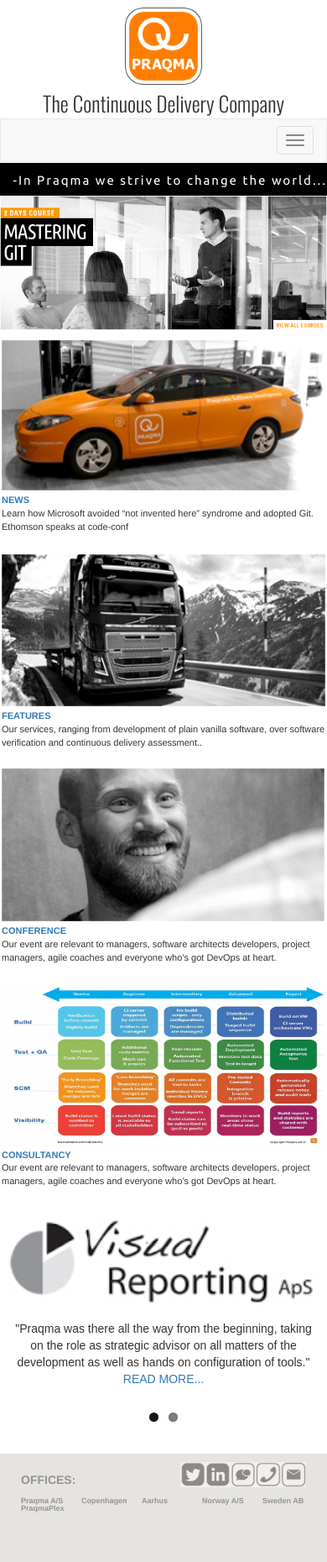
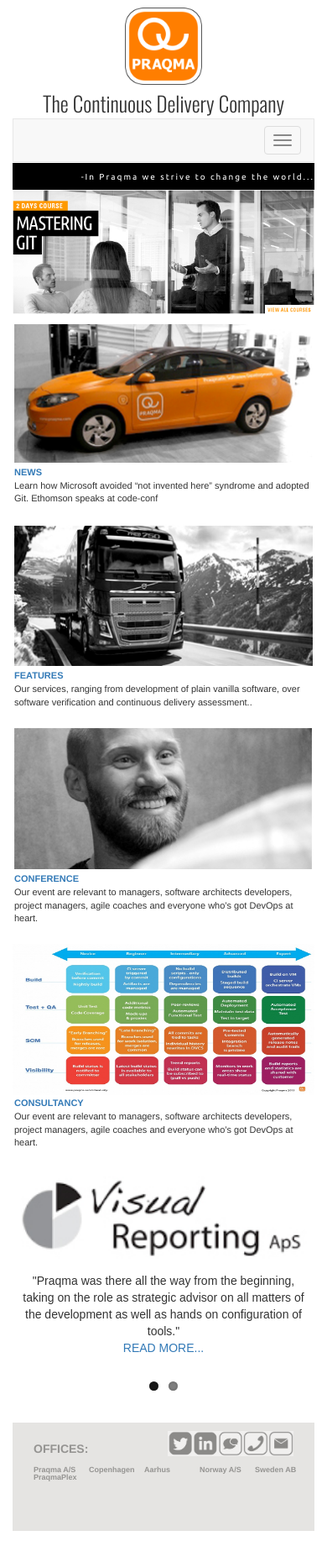
Before and after one commit to lakruzz/blogs, a Jekyll site: the page built from index.md, in a window 390 px wide. Shown: the whole page at 84% size. Built offline with Jekyll 4.4.1, drawn with Linux system fonts in a browser that asks for light colours; after the commit the page ends 1823 px from its top, so only the background shows below that.

Commit message:
Squashed commit of the following:
commit 9eb54b3769e04130b27d77de909470dfd6de6d9f
Author: Ali <ali@praqma.net>
Date:   Wed Sep 23 11:01:28 2015 +0200

    margin for rspnsvness improved banner text made responsive

commit 11a0ad8a5998055ee697936ca2ddf0d6939cddeb
Merge: e64c604 4719d15
Author: Ali <ali@praqma.net>
Date:   Wed Sep 23 09:38:04 2015 +0200

    Merge branch 'master' of github.com:Praqma/praqma.github.io

commit e64c604b00a52dafdac19bef7364a74413ed8eab
Merge: f1406ae 242918a
Author: Ali <ali@praqma.net>
Date:   Tue Sep 22 10:31:15 2015 +0200

    Merge branch 'master' of github.com:Praqma/praqma.github.io

commit f1406ae77365d92438be1e451b4522a4b740f28c
Merge: 53037c8 f52a08d
Author: Ali <ali@praqma.net>
Date:   Mon Sep 21 17:32:54 2015 +0200

    Merge branch 'master' of github.com:Praqma/praqma.github.io

commit 53037c8bc4a7dbc620909d76fc19ed51e149290c
Author: Ali <ali@praqma.net>
Date:   Mon Sep 21 17:16:14 2015 +0200

    style changes

commit 5815b97a466b6bdf8559d67922033de1a9409a2f
Author: Ali <ali@praqma.net>
Date:   Mon Sep 21 16:53:40 2015 +0200

    icon tray improved

```diff
--- a/_layouts/front.html
+++ b/_layouts/front.html
@@ -4,7 +4,7 @@
 {% include head.html %}
 
 <body>
-  <div class="main-frame">
+  <div class="main-frame container">
     <div class="head-wrapper">
       {% include banner.html %}
     </div>
--- a/_sass/praqma/banner.scss
+++ b/_sass/praqma/banner.scss
@@ -66,3 +66,12 @@
   padding-left: 80px;
   padding-right: 0;
 }
+
+@media only screen and (max-width: 767px) {
+
+.head-wrapper{
+  #motto{
+  font-size: 10px;
+}
+}
+}
```
Also changed, not shown: css/praqma-styles.scss (+4 -3 lines).
